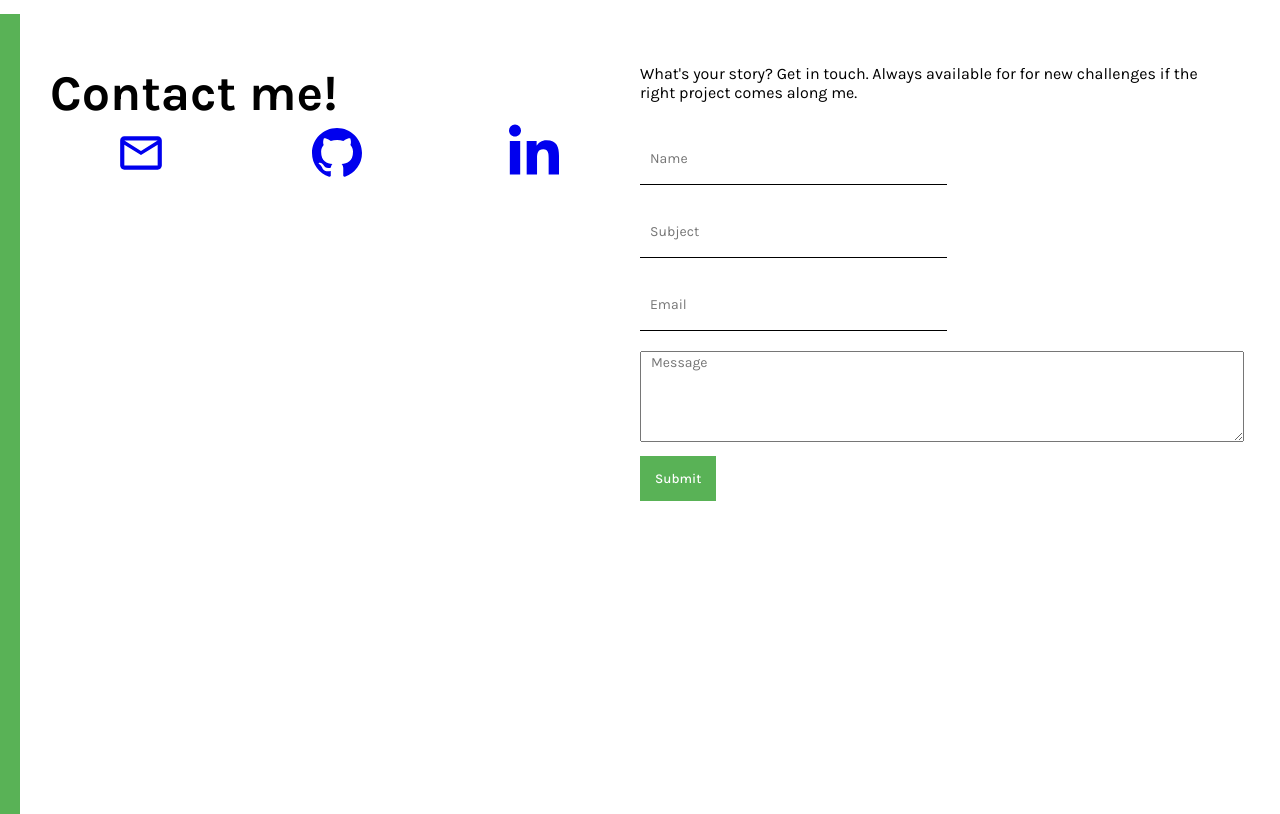
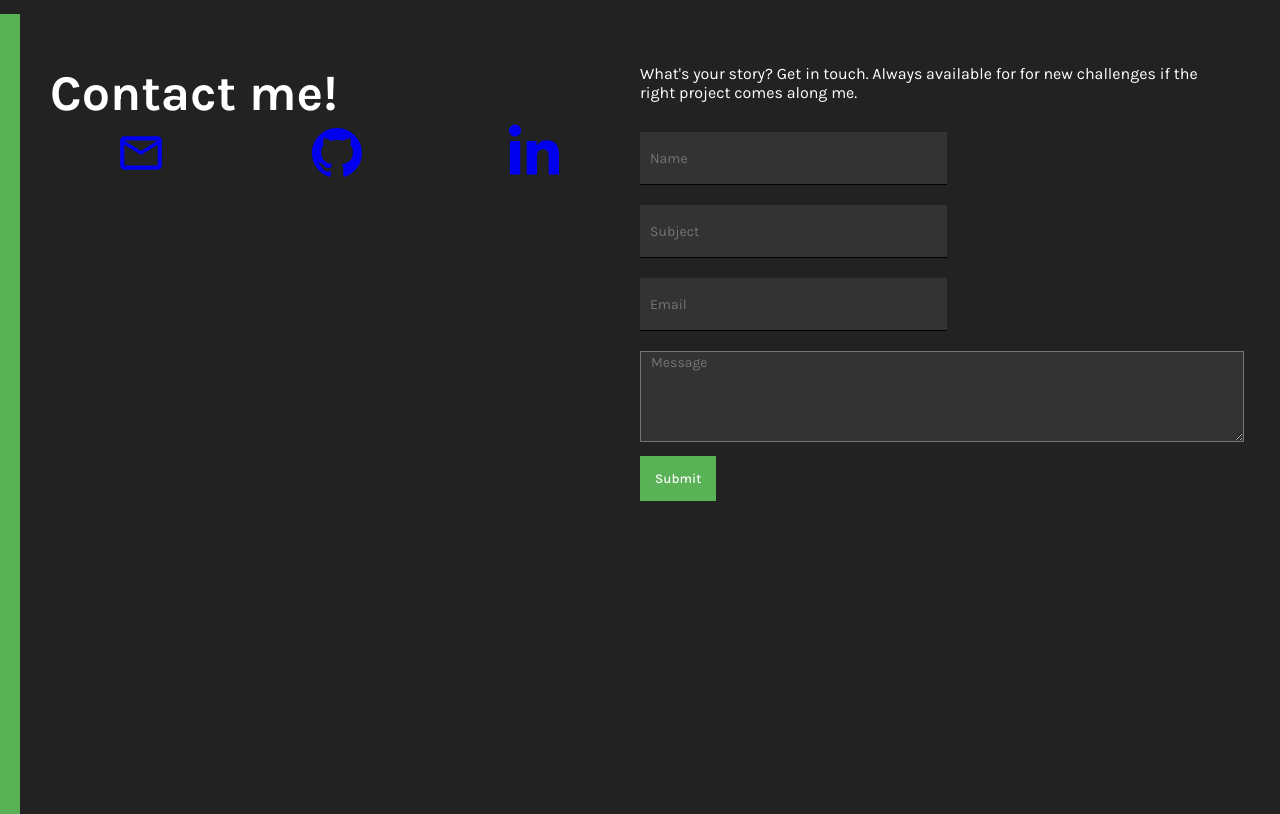
Before and after one commit to Pierluigi10/Portfolio_React, a React (Create React App) app: page / in a window 1280 px wide. Shown: the part 2520-3334 px from the top of the page. Built offline with nearby package versions, Linux system fonts and the light colour scheme.

Commit message:
add darkmode to contact and switch Initial state to true (dark mode)

```diff
--- a/src/components/contact/Contact.js
+++ b/src/components/contact/Contact.js
@@ -1,14 +1,17 @@
-import React, { useRef, useState } from "react";
+import React, { useContext, useRef, useState } from "react";
 import "./contact.scss";
 import { FaLinkedinIn } from "react-icons/fa";
 import { MdOutlineEmail } from "react-icons/md";
 import { BsGithub } from "react-icons/bs";
 // import emailjs from "@emailjs/browser";
 import emailjs from "emailjs-com";
+import { ThemeContext } from "../../context";
 
 function Contact() {
   const formRef = useRef();
   const [done, setDone] = useState(false);
+  const theme = useContext(ThemeContext);
+  const darkMode = theme.state.darkMode;
 
   const handleSubmit = (e) => {
     e.preventDefault();
@@ -72,10 +75,30 @@ function Contact() {
             challenges if the right project comes along me.
           </p>
           <form ref={formRef} onSubmit={handleSubmit}>
-            <input type="text" placeholder="Name" name="user_name" />
-            <input type="text" placeholder="Subject" name="user_subject" />
-            <input type="text" placeholder="Email" name="user_email" />
-            <textarea placeholder="Message" name="message" rows="5"></textarea>
+            <input
+              style={{ backgroundColor: darkMode && "#333" }}
+              type="text"
+              placeholder="Name"
+              name="user_name"
+            />
+            <input
+              style={{ backgroundColor: darkMode && "#333" }}
+              type="text"
+              placeholder="Subject"
+              name="user_subject"
+            />
+            <input
+              style={{ backgroundColor: darkMode && "#333" }}
+              type="text"
+              placeholder="Email"
+              name="user_email"
+            />
+            <textarea
+              style={{ backgroundColor: darkMode && "#333" }}
+              placeholder="Message"
+              name="message"
+              rows="5"
+            ></textarea>
             <button>Submit</button>
             {done && "Thank you!"}
           </form>
--- a/src/context.js
+++ b/src/context.js
@@ -2,7 +2,7 @@ import { createContext, useReducer } from "react";
 
 export const ThemeContext = createContext();
 
-const INITIAL_STATE = { darkMode: false };
+const INITIAL_STATE = { darkMode: true };
 
 const themeReducer = (state, action) => {
   switch (action.type) {
```
